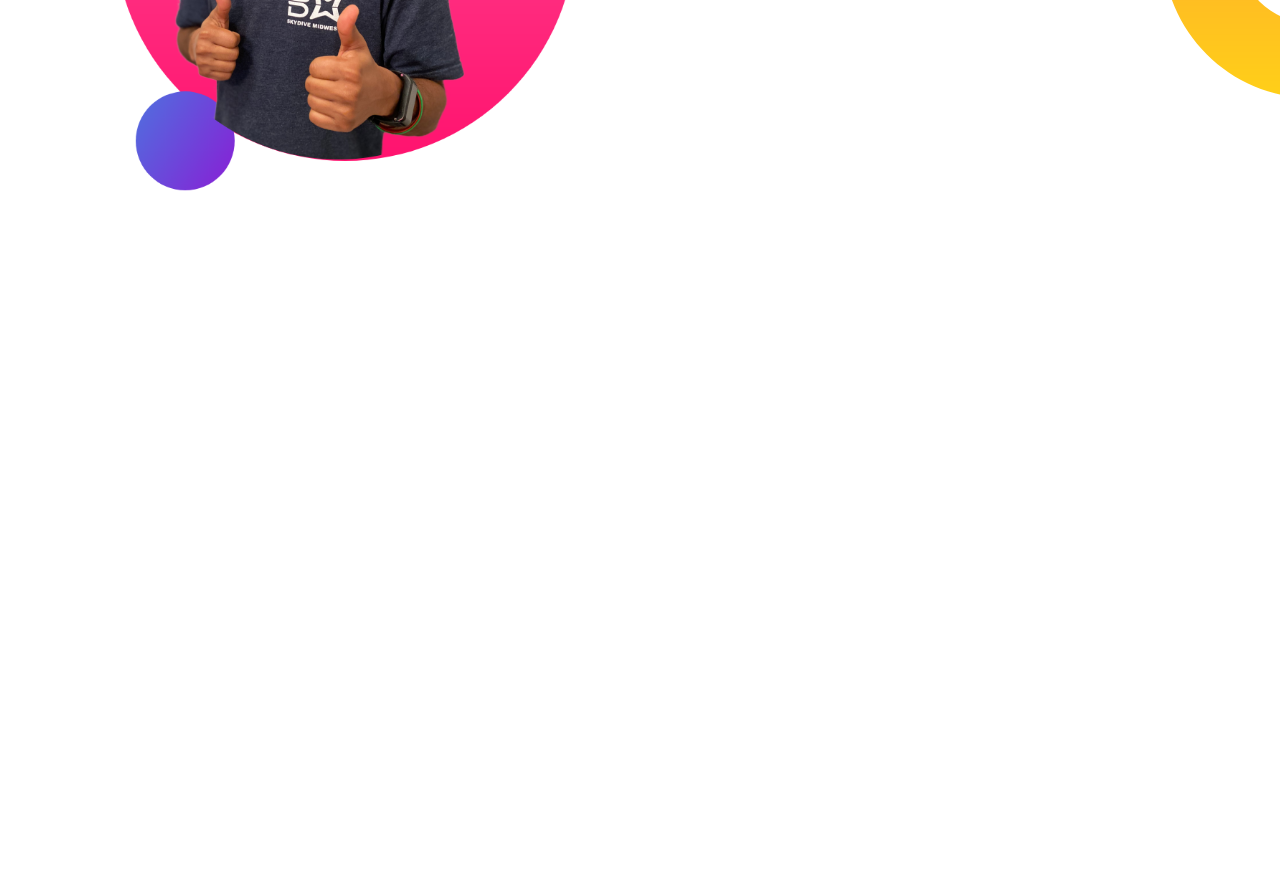
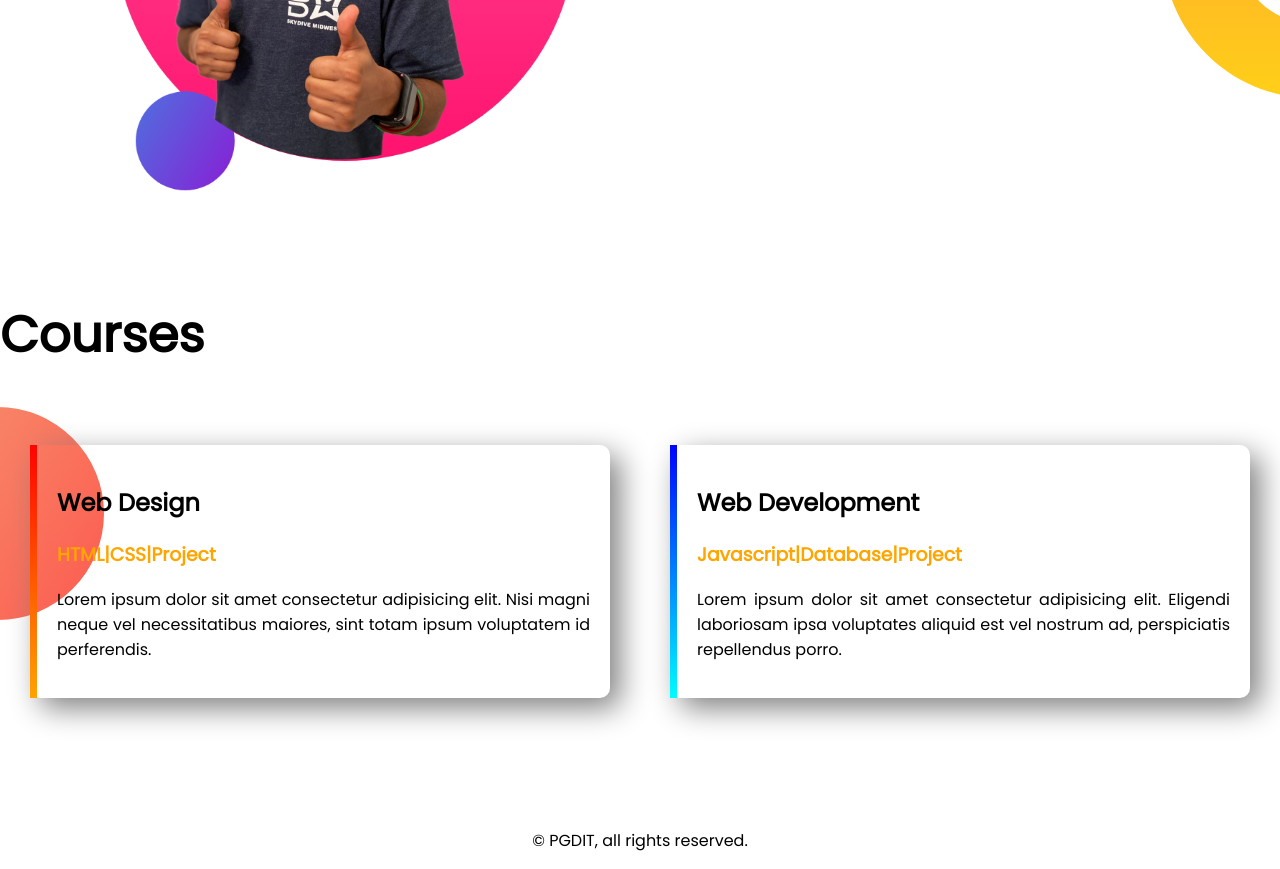
Before and after one commit to omitsen/PGD_IT, a plain HTML site: page index.html in a window 1280 px wide. Shown: the part 916-1785 px from the top of the page. Before the commit the page ends 1214 px from the top, so only its background shows below. Drawn offline with Linux system fonts and the light colour scheme.

Commit message:
Full site

```diff
--- a/index.html
+++ b/index.html
@@ -8,9 +8,10 @@
     <link rel="preconnect" href="https://fonts.gstatic.com" crossorigin>
     <link href="https://fonts.googleapis.com/css2?family=Poppins&display=swap" rel="stylesheet">
     <link rel="stylesheet" href="style.css">
+    <link rel="shortcut icon" href="images/download.png" type="image/x-icon">
 </head>
 <body class="poppins-regular">
-    <section class="top-banner">
+    <section class="top-banner flex-section">
         <div class="width-half">
             <h1>Hello!</h1>
             <h2><span class="head-color">PGDIT</span> Program in <span class="head-color">IIT</span></h2>
@@ -24,7 +25,7 @@
 
     </section>
 
-    <section class="middle-banner">
+    <section class="middle-banner flex-section">
         <div class="width-half">
             <img src="images/jhankar2.png" alt="">
         </div>
@@ -35,8 +36,29 @@
             <a class="click-button" target="_blank" href="">ADMISSION FORM</a>
 
         </div>
+    </section>
+    <section class="third-banner">
+        <h1>Courses</h1>
+        <div class="flex-section">
+            <div id="left-border" class="width-half shadow">
+                <h2>Web Design</h2>
+                <h3 class="head-color">HTML|CSS|Project</h3>
+                <p class="first-pera">
+                    Lorem ipsum dolor sit amet consectetur adipisicing elit. Nisi magni neque vel necessitatibus maiores, sint totam ipsum voluptatem id perferendis.            </p>
+            </div>
+            <div id="right-border" class="width-half shadow">
+                <h2>Web Development</h2>
+                <h3 class="head-color">Javascript|Database|Project</h3>
+                <p class="first-pera">
+                    Lorem ipsum dolor sit amet consectetur adipisicing elit. Eligendi laboriosam ipsa voluptates aliquid est vel nostrum ad, perspiciatis repellendus porro.
+                </p>
+            </div>
+        </div>
 
     </section>
+    <footer>
+        <p> &copy PGDIT, all rights reserved. </p>
+    </footer>
 
 
 </body>
--- a/style.css
+++ b/style.css
@@ -10,7 +10,7 @@
   .head-color{
     color: orange;
   }
-  section{
+  .flex-section{
     display: flex;
     margin-bottom: 100px;
   }
@@ -46,3 +46,28 @@
     background-repeat: no-repeat;
     background-position: right;
 }
+.third-banner{
+  background-image: url(images/exp-bg.png);
+  background-repeat: no-repeat;
+  background-position:left center;
+
+}
+.shadow{
+  box-shadow: 10px 10px 30px gray;
+  margin: 30px;
+  padding: 20px;
+  border-radius: 10px;
+}
+#left-border{
+  border-left: 7px solid;
+  border-image: linear-gradient(red, orange);
+  border-image-slice: 3;
+}
+#right-border{
+  border-left: 7px solid;
+  border-image: linear-gradient(blue,cyan);
+  border-image-slice: 3;
+}
+footer p{
+  text-align: center;
+}
```
Also changed, not shown: images/download-1.png (added), images/download-2.png (added), images/download.png (added), images/img1.png (added), images/img2.png (added).
